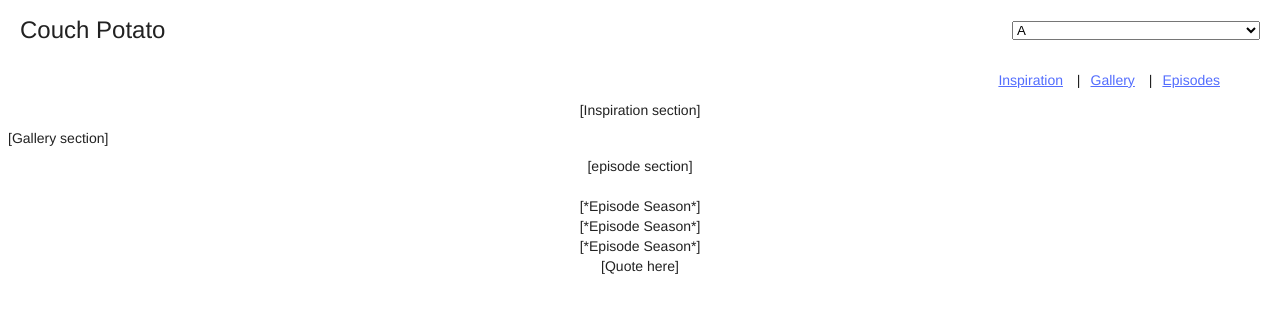
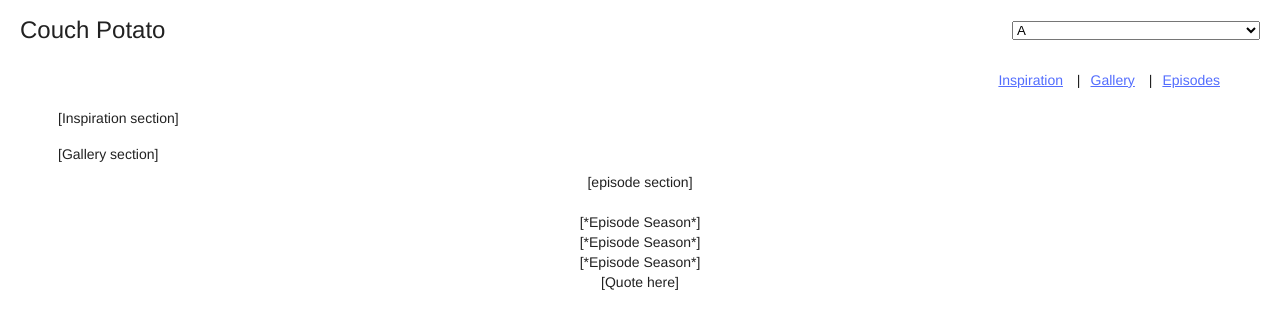
Before and after one commit to keljr021/fed-test--ibm, a React (Create React App) app: page / in a window 1280 px wide. Shown: the top 328 px of the page. Built offline with nearby package versions, Linux system fonts and the light colour scheme.

Commit message:
Added padding to contentbox.

```diff
--- a/src/Inspiration.js
+++ b/src/Inspiration.js
@@ -7,7 +7,7 @@ class Inspiration extends Component {
     render() {
 
         return (
-            <div>
+            <div className="mdl-grid">
                 [Inspiration section]
             </div>
         );
--- a/src/index.css
+++ b/src/index.css
@@ -10,7 +10,7 @@ code {
 }
 
 .contentbox {
-  padding-top: 60px;
+  padding: 60px 50px 0;
 }
 
 .head {
@@ -41,9 +41,9 @@ code {
 }
 
 .navbar {
-  width: calc(100% - 100px);
+  width: 100%;
   height: 20px;
-  padding: 10px 50px;
+  padding: 10px 0;
 }
 
 .navbar-menu {
```
